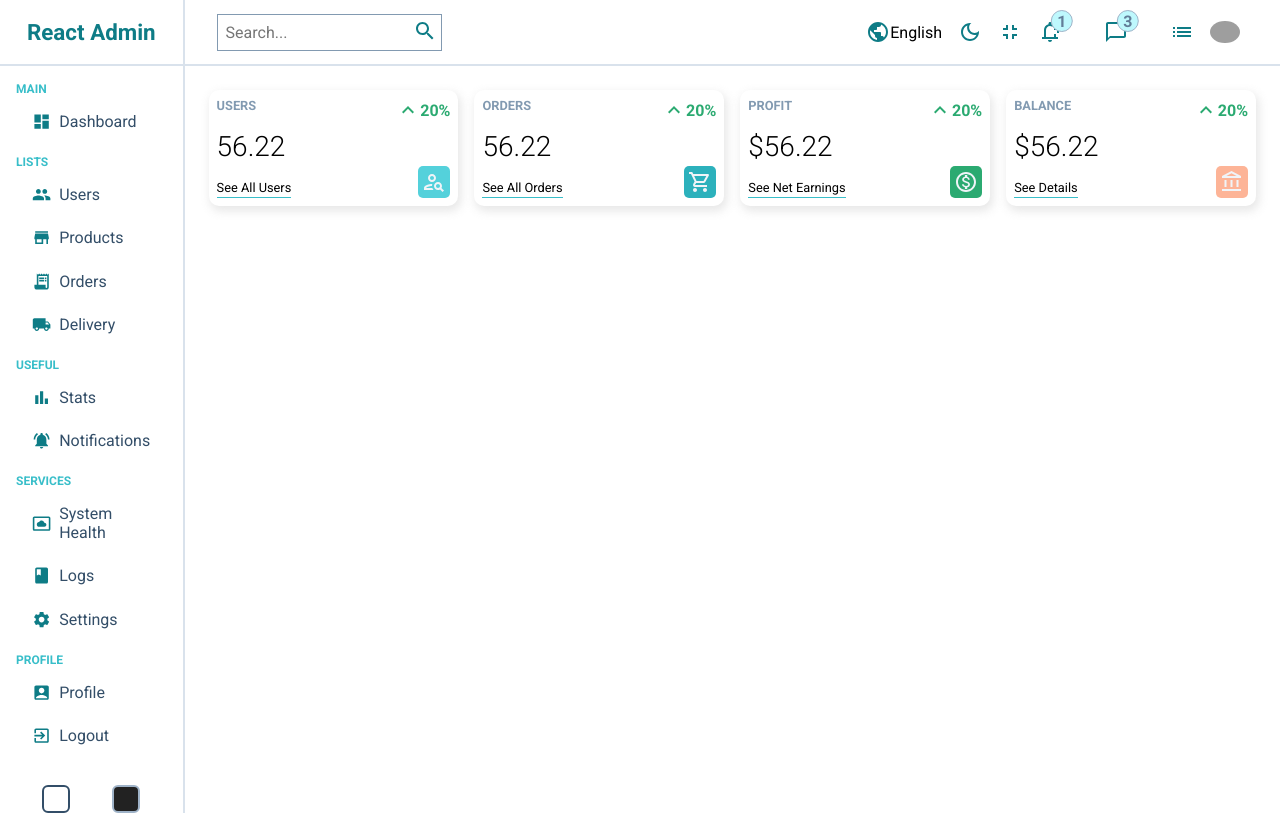
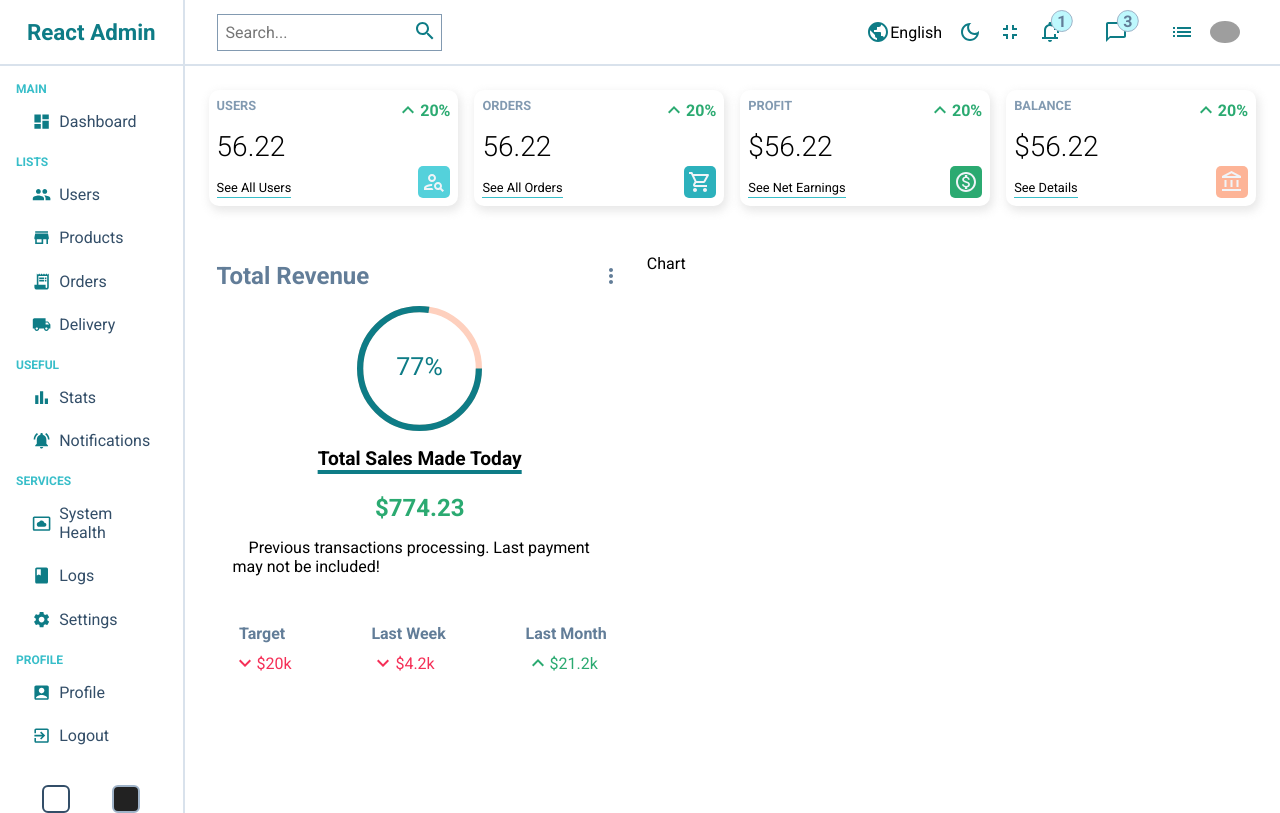
Before and after one commit to AleksandarBisevac/admin-panel-react, a React (Create React App) app: page / in a window 1280 px wide. Built offline with nearby package versions, Linux system fonts and the light colour scheme; grey boxes are pictures that could not be loaded.

Commit message:
creating progress bar component, adding styles, instaling react-circular-progressbar - it need refactoring, it's a base setup

```diff
--- a/package.json
+++ b/package.json
@@ -10,6 +10,7 @@
     "@testing-library/react": "^12.1.4",
     "@testing-library/user-event": "^13.5.0",
     "react": "^17.0.2",
+    "react-circular-progressbar": "^2.0.4",
     "react-dom": "^17.0.2",
     "react-router-dom": "^6.2.2",
     "react-scripts": "5.0.0",
--- /dev/null
+++ b/src/components/chart/Chart.jsx
@@ -0,0 +1,8 @@
+import React from "react";
+import "./chart.scss";
+
+const Chart = () => {
+  return <div className="chart cardBoxShadow">Chart</div>;
+};
+
+export default Chart;
--- /dev/null
+++ b/src/components/chart/chart.scss
@@ -0,0 +1,3 @@
+.chart {
+  flex: 3;
+}
--- /dev/null
+++ b/src/components/featured/Featured.jsx
@@ -0,0 +1,76 @@
+import { buildStyles, CircularProgressbar } from "react-circular-progressbar";
+import MoreVertIcon from "@mui/icons-material/MoreVert";
+import KeyboardArrowDownIcon from "@mui/icons-material/KeyboardArrowDown";
+import KeyboardArrowUpOutlinedIcon from "@mui/icons-material/KeyboardArrowUpOutlined";
+import "react-circular-progressbar/dist/styles.css";
+import "./featured.scss";
+
+const Featured = () => {
+  return (
+    <div className="featured cardBoxShadow">
+      <header className="top">
+        <h2>Total Revenue</h2>
+        <MoreVertIcon className="icon" />
+      </header>
+      <div className="details">
+        <div className="featuredChart">
+          <CircularProgressbar
+            value={(774.23 / 1000) * 100}
+            text={Math.floor((774.23 / 1000) * 100) + "%"}
+            strokeWidth={5}
+            styles={{
+              root: {},
+              path: {
+                stroke: "var(--primary-700)",
+                strokeLinecap: "butt",
+                transition: "stroke-dashoffset 0.5s ease 0s",
+                transform: "rotate(0.25turn)",
+                transformOrigin: "center center",
+              },
+              trail: {
+                stroke: "var(--orange-200)",
+                strokeLinecap: "butt",
+                transform: "rotate(0.25turn)",
+                transformOrigin: "center center",
+              },
+              text: { fill: "var(--primary-700)" },
+            }}
+          />
+        </div>
+        <h5 className="title">total sales made today</h5>
+        <p className="amount">$774.23</p>
+        <p className="description">
+          Previous transactions processing. Last payment may not be included!
+        </p>
+        <div className="summery">
+          {/*  */}
+          <div className="item">
+            <div className="itemTitle">Target</div>
+            <div className="itemResult negative">
+              <KeyboardArrowDownIcon />
+              <div className="itemAmount">$20k</div>
+            </div>
+          </div>
+          {/*  */}
+          <div className="item">
+            <div className="itemTitle">Last week</div>
+            <div className="itemResult negative">
+              <KeyboardArrowDownIcon />
+              <div className="itemAmount">$4.2k</div>
+            </div>
+          </div>
+          {/*  */}
+          <div className="item">
+            <div className="itemTitle">last month</div>
+            <div className="itemResult positive">
+              <KeyboardArrowUpOutlinedIcon />
+              <div className="itemAmount">$21.2k</div>
+            </div>
+          </div>
+        </div>
+      </div>
+    </div>
+  );
+};
+
+export default Featured;
--- /dev/null
+++ b/src/components/featured/featured.scss
@@ -0,0 +1,72 @@
+.featured {
+  flex: 2;
+  padding: 0.5rem;
+  padding-bottom: 1rem;
+  .top {
+    display: flex;
+    align-items: center;
+    justify-content: space-between;
+    color: var(--grey-500);
+    font-weight: 600;
+    font-size: 1rem;
+    user-select: none;
+  }
+  .details {
+    display: flex;
+    flex-direction: column;
+    gap: 1rem;
+    padding: 1rem;
+    .featuredChart {
+      width: 125px;
+      height: 125px;
+      margin: 0 auto;
+    }
+    .title {
+      text-align: center;
+      font-size: 1.2rem;
+      text-transform: capitalize;
+      text-decoration: underline;
+      text-decoration-thickness: 0.25rem;
+      text-underline-offset: 5px;
+      -moz-text-decoration-color: var(--primary-700);
+      text-decoration-color: var(--primary-700);
+      padding-bottom: 0.5rem;
+    }
+    .amount {
+      text-align: center;
+      font-weight: 700;
+      font-size: 1.5rem;
+      color: var(--green-700);
+    }
+    .description {
+      text-indent: 1rem;
+    }
+    .summery {
+      margin-top: 2rem;
+      width: 100%;
+      display: flex;
+      align-items: center;
+      justify-content: space-between;
+      .item {
+        text-align: center;
+        .itemTitle {
+          font-size: 1rem;
+          color: var(--grey-500);
+          font-weight: bold;
+          text-transform: capitalize;
+        }
+        .itemResult {
+          display: flex;
+          align-items: center;
+          margin-top: 0.5rem;
+          &.positive {
+            color: var(--green-700);
+          }
+          &.negative {
+            color: var(--red-600);
+          }
+        }
+      }
+    }
+  }
+}
--- a/src/pages/home/Home.jsx
+++ b/src/pages/home/Home.jsx
@@ -1,3 +1,5 @@
+import Chart from "../../components/chart/Chart";
+import Featured from "../../components/featured/Featured";
 import Navbar from "../../components/navbar/Navbar";
 import Sidebar from "../../components/sidebar/Sidebar";
 import Widget from "../../components/widget/Widget";
@@ -15,6 +17,10 @@ const Home = () => {
           <Widget type="earnings" />
           <Widget type="balance" />
         </div>
+        <div className="charts">
+          <Featured />
+          <Chart />
+        </div>
       </div>
     </div>
   );
--- a/src/pages/home/home.scss
+++ b/src/pages/home/home.scss
@@ -3,7 +3,8 @@
   flex-direction: row;
   .homeWrapper {
     flex: 6;
-    .widgets {
+    .widgets,
+    .charts {
       display: flex;
       padding: 1.5rem;
       gap: 1rem;
```
Also changed, not shown: 1 other file (tests, documents, lock files or other folders).
